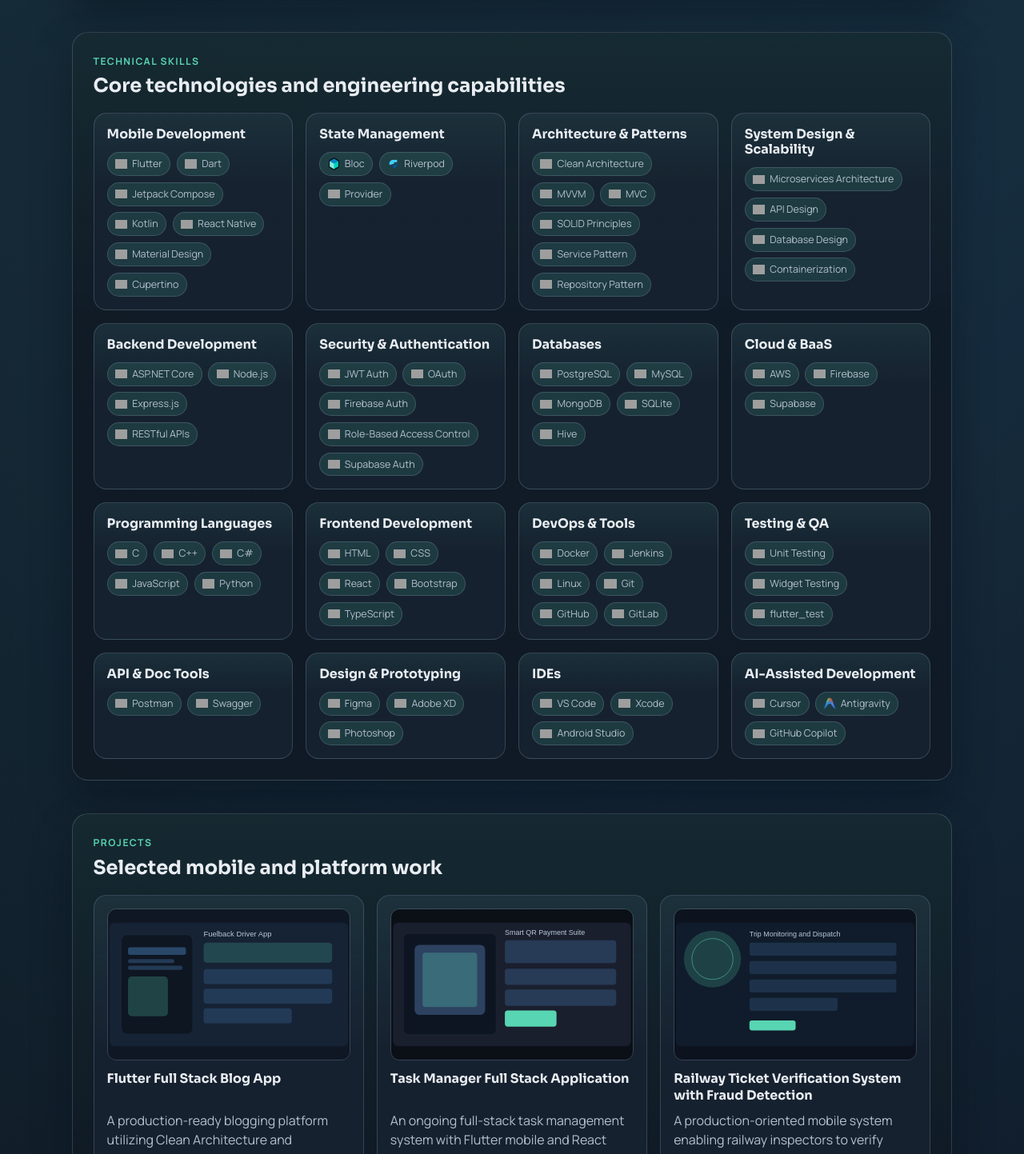
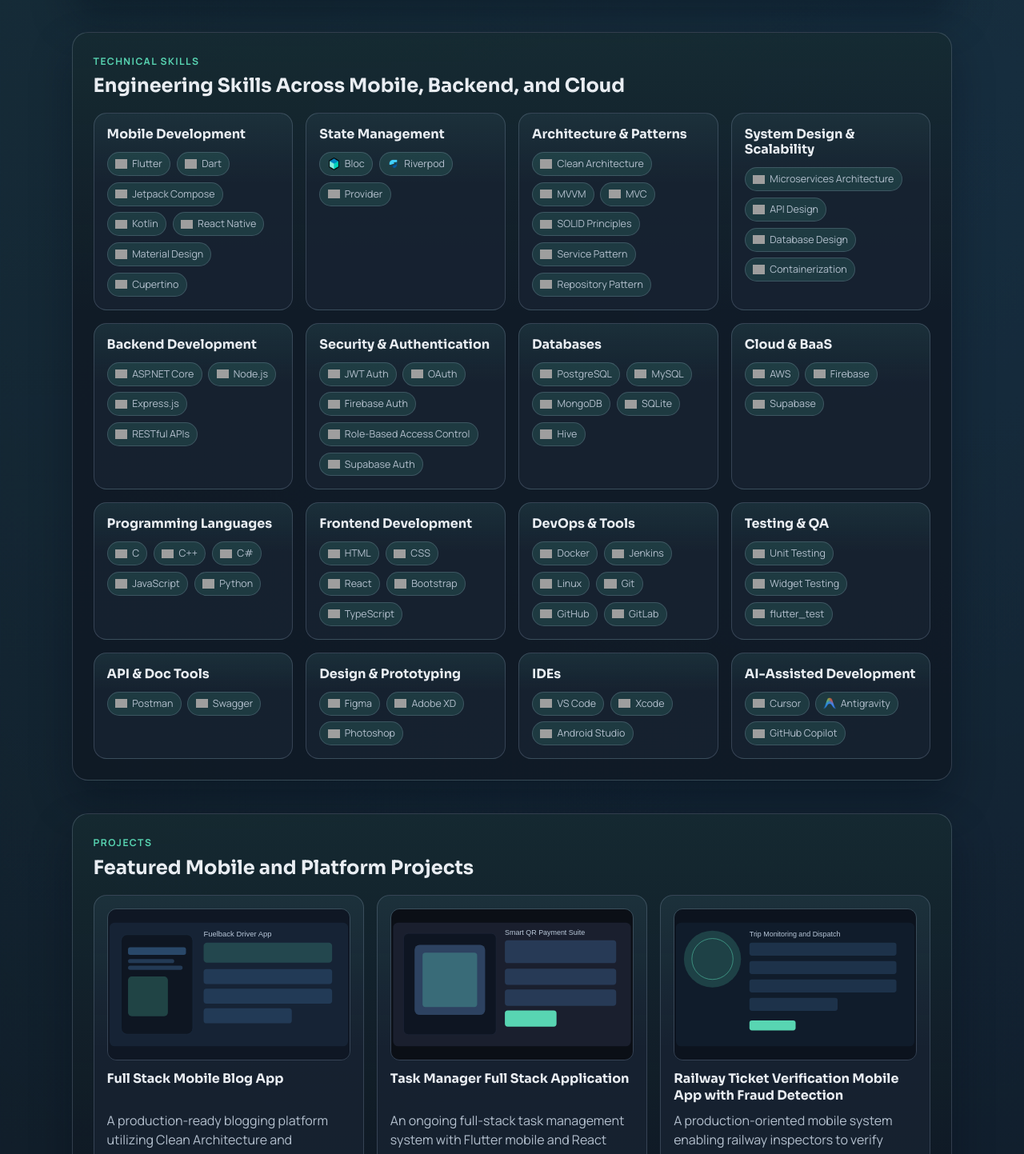
Before and after one commit to Mr-Nithil/Portfolio, a React (Vite) app: page / in a window 1280 px wide. Shown: the part 1127-2570 px from the top of the page at 80% size. Built offline with nearby package versions, Linux system fonts and the light colour scheme; grey boxes are pictures that could not be loaded.

Commit message:
feat: update project titles and section headings for clarity and consistency

```diff
--- a/src/components/ProjectsSection.jsx
+++ b/src/components/ProjectsSection.jsx
@@ -10,7 +10,7 @@
     <section id="projects" className="section reveal">
       <div className="section-title-wrap">
         <p className="eyebrow">Projects</p>
-        <h2>Selected mobile and platform work</h2>
+        <h2>Featured Mobile and Platform Projects</h2>
       </div>
 
       <div className="projects-grid">
--- a/src/components/Skills.jsx
+++ b/src/components/Skills.jsx
@@ -202,7 +202,7 @@
     <section id="skills" className="section reveal">
       <div className="section-title-wrap">
         <p className="eyebrow">Technical Skills</p>
-        <h2>Core technologies and engineering capabilities</h2>
+        <h2>Engineering Skills Across Mobile, Backend, and Cloud</h2>
       </div>
 
       <div className="skills-grid">
--- a/src/data/projects.js
+++ b/src/data/projects.js
@@ -2,7 +2,7 @@
   {
     id: "flutter-fullstack-blog",
     year: 2026,
-    title: "Flutter Full Stack Blog App",
+    title: "Full Stack Mobile Blog App",
     description:
       "A production-ready blogging platform utilizing Clean Architecture and Supabase for real-time synchronization and offline persistence.",
     techStack: [
@@ -108,7 +108,7 @@
   {
     id: "railway-ticket-verification",
     year: 2025,
-    title: "Railway Ticket Verification System with Fraud Detection",
+    title: "Railway Ticket Verification Mobile App with Fraud Detection",
     description:
       "A production-oriented mobile system enabling railway inspectors to verify tickets via QR scanning with real-time validation, fraud detection, and full audit traceability.",
     techStack: [
```
